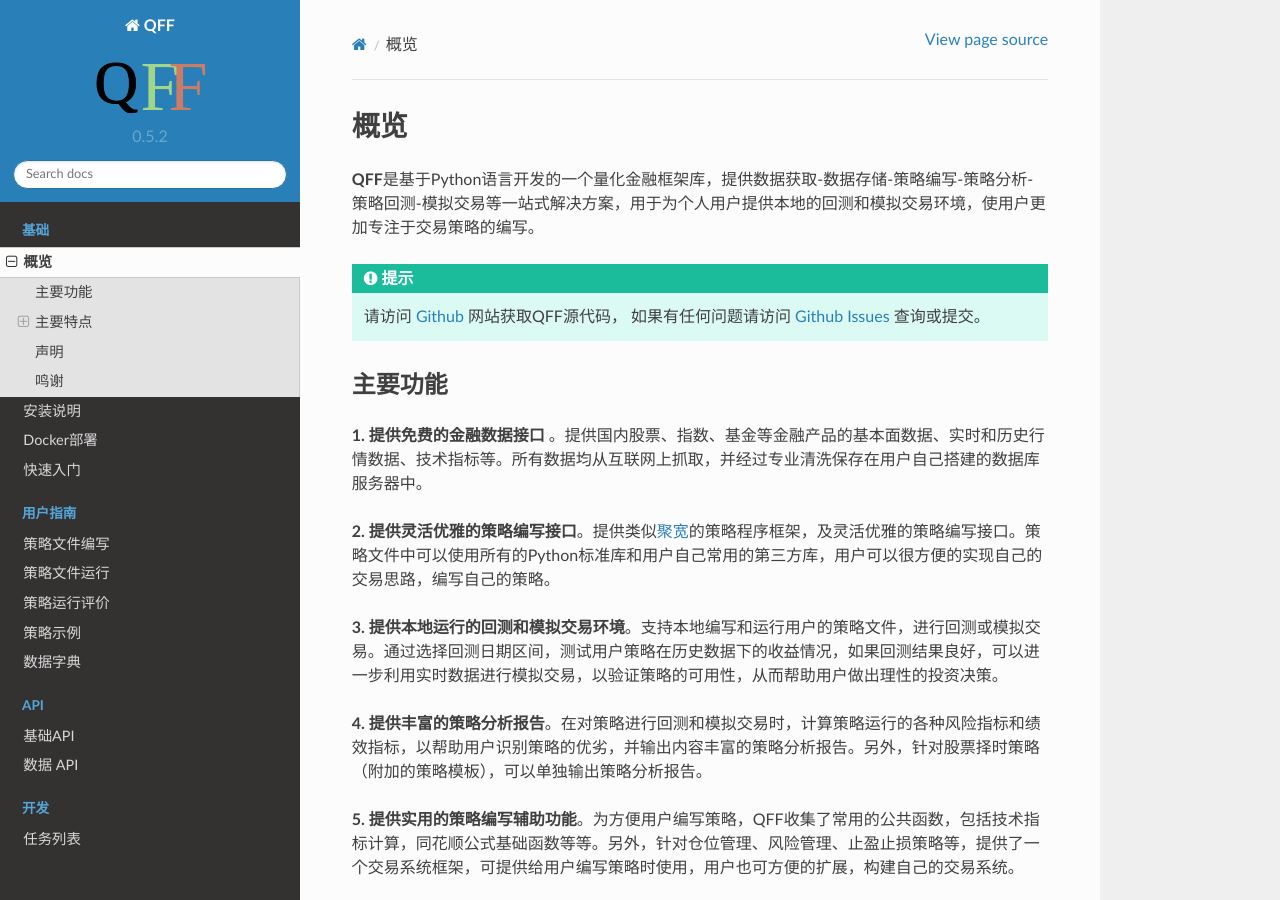
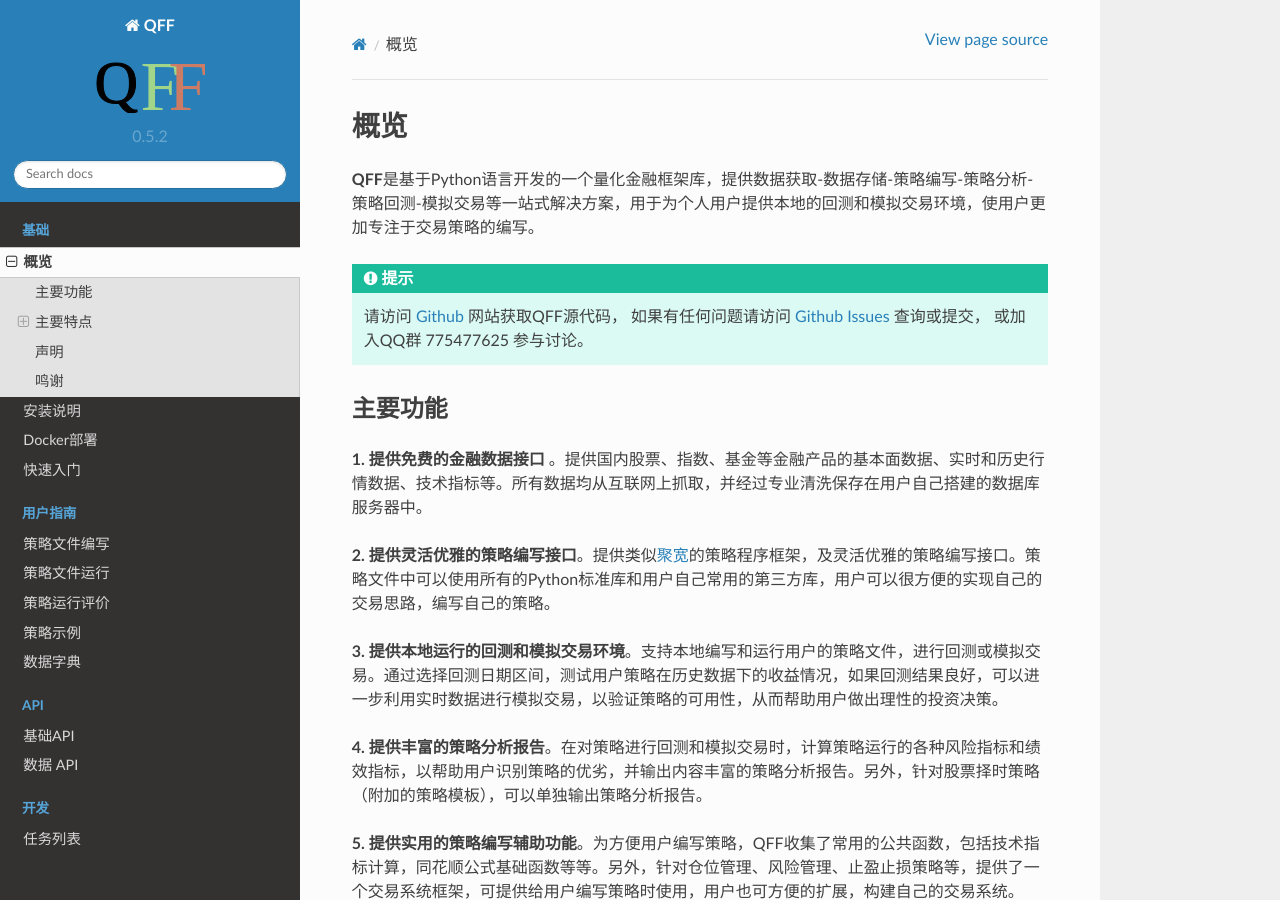
Before and after one commit to haijiangxu/qff, a Sphinx documentation site: the page built from docs/intro/introduction.md, in a window 1280 px wide and 900 px high. Built offline with Sphinx 7.4.7 and the Read the Docs theme 2.0.0, drawn with Linux system fonts in a browser that asks for light colours.

```diff
--- a/docs/index.rst
+++ b/docs/index.rst
@@ -21,7 +21,7 @@
 
 .. note::
 
-   请访问 `Github`_ 网站获取QFF源代码，如果有任何问题请访问 `Github Issues`_ 查询或提交。
+   请访问 `Github`_ 网站获取QFF源代码，如果有任何问题请访问 `Github Issues`_ 查询或提交，或加入QQ群 775477625 参与讨论。
 
 .. _Github: https://github.com/haijiangxu/qff
 
--- a/docs/intro/introduction.md
+++ b/docs/intro/introduction.md
@@ -6,8 +6,8 @@
 :::{admonition} 提示
 :class: tip
 请访问 [Github](https://github.com/haijiangxu/qff) 网站获取QFF源代码，
-如果有任何问题请访问 [Github Issues](https://github.com/haijiangxu/qff/issues) 查询或提交。
-
+如果有任何问题请访问 [Github Issues](https://github.com/haijiangxu/qff/issues) 查询或提交，
+或加入QQ群 775477625 参与讨论。
 :::
 
 
```
